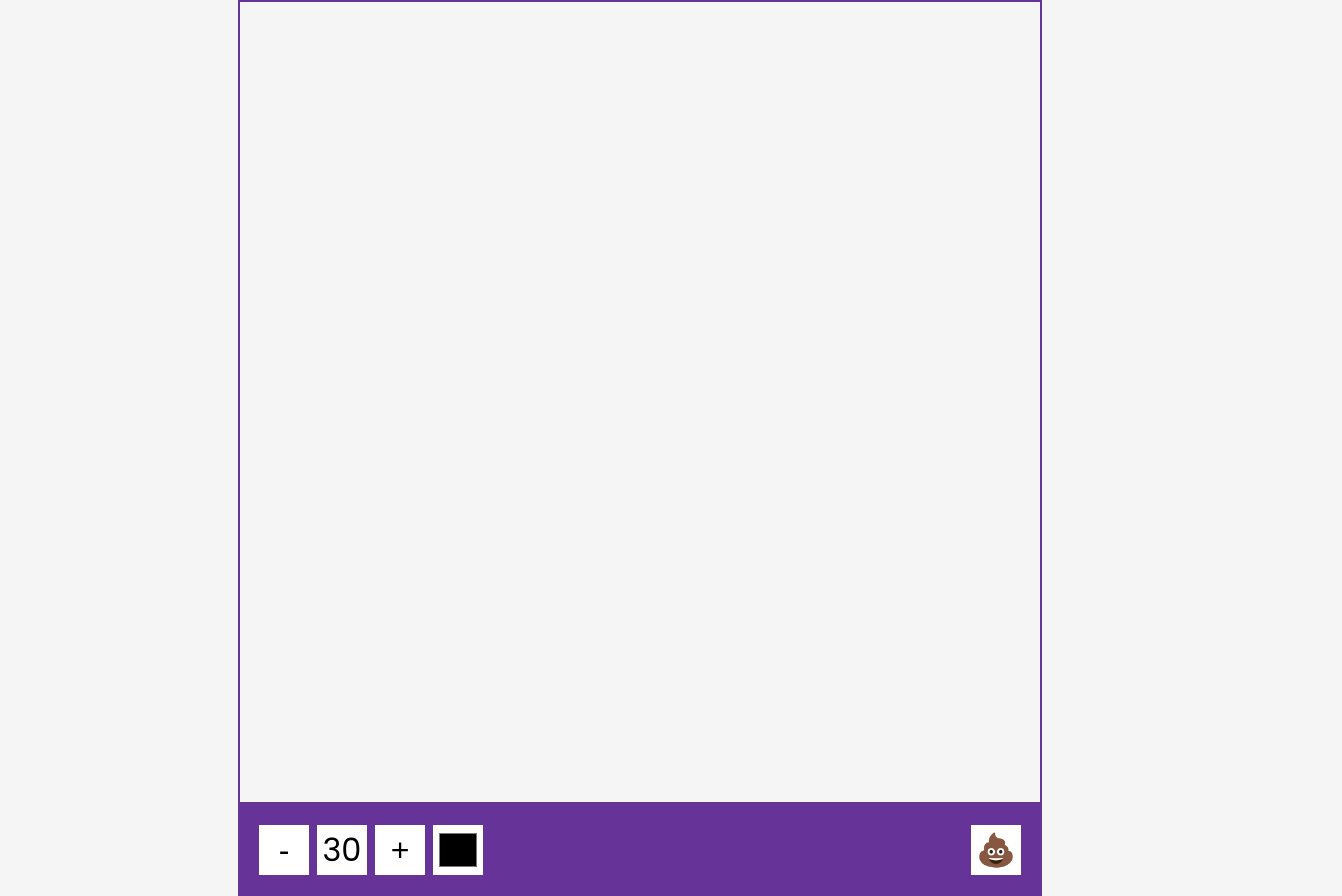
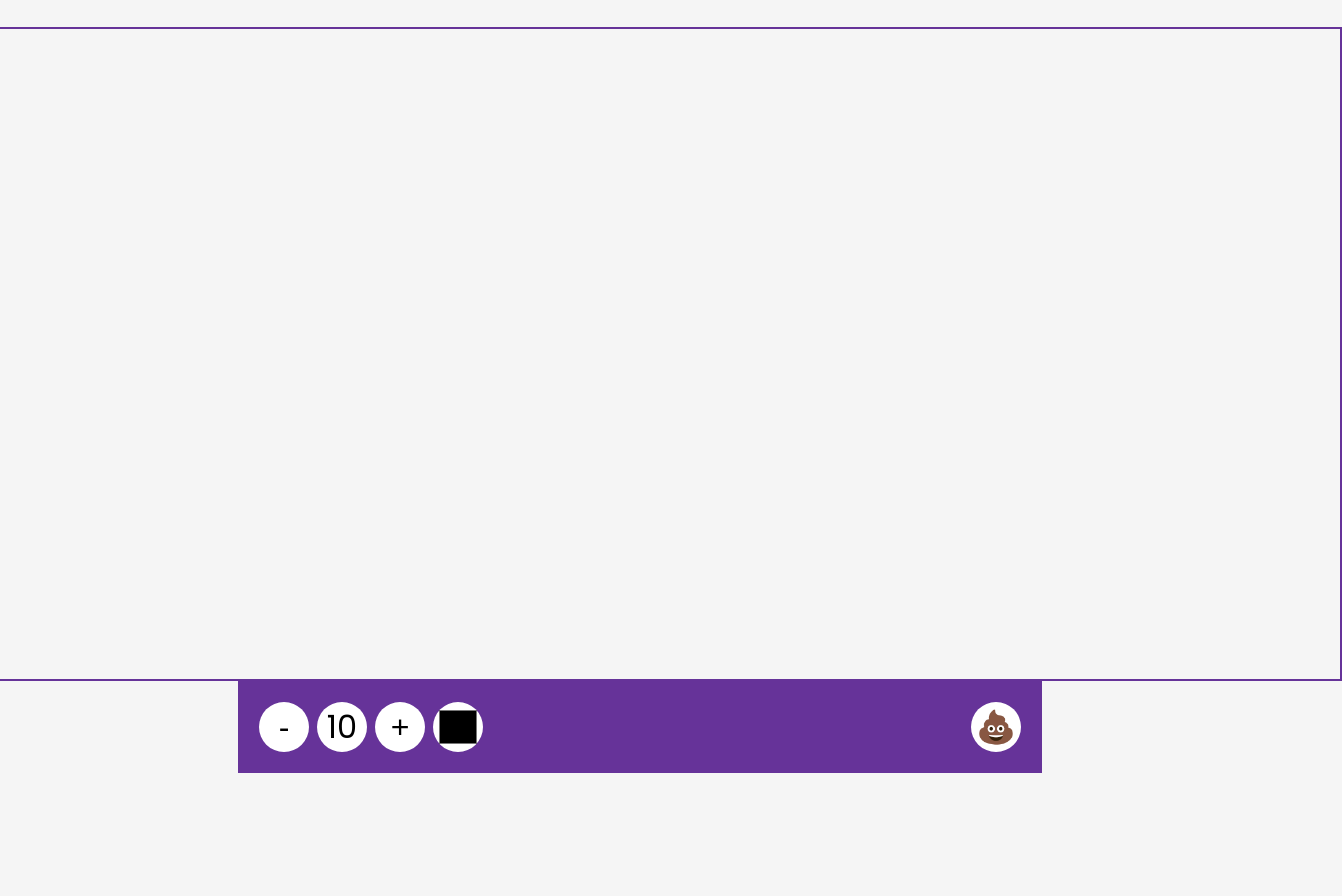
Before and after one commit to itz-khushi/drawing-app, a plain HTML site: page index.html in a window 1280 px wide. Shown: the whole page, 1342 px wide, since content can reach past the window. After the commit the page ends 800 px from the top, so only its background shows below. Drawn offline with Linux system fonts and the light colour scheme.

Commit message:
made UI changes

```diff
--- a/index.html
+++ b/index.html
@@ -1,5 +1,6 @@
 <!DOCTYPE html>
 <html lang="en">
+
 <head>
     <meta charset="UTF-8" />
     <meta name="viewport" content="width=device-width, initial-scale=1.0" />
@@ -7,14 +8,16 @@
     <link rel="stylesheet" href="style.css" />
     <script src="script.js" defer></script>
 </head>
+
 <body>
-        <canvas id="canvas" width="800" height="800"></canvas>
+    <canvas id="canvas" width="1400" height="650"></canvas>
     <div class="toolbox">
         <button id="decrease">-</button>
-            <span id="size">30</span>
+        <span id="size">10</span>
         <button id="increase">+</button>
         <input type="color" id="color" />
         <button id="clear">💩</button>
     </div>
 </body>
+
 </html>
--- a/script.js
+++ b/script.js
@@ -6,7 +6,7 @@ const colorEl = document.getElementById("color");
 const clearEl = document.getElementById("clear");
 const ctx = canvas.getContext("2d");
 
-let size = 30;
+let size = 10;
 let isPressed = false;
 let color = "black";
 let x = undefined;
--- a/style.css
+++ b/style.css
@@ -27,9 +27,10 @@ canvas {
     width: 804px;
 }
 
-.toolbox > * {
+.toolbox>* {
     background-color: #fff;
     border: none;
+    border-radius: 50px;
     display: inline-flex;
     align-items: center;
     justify-content: center;
@@ -40,6 +41,6 @@ canvas {
     width: 50px;
 }
 
-.toolbox > *:last-child {
+.toolbox>*:last-child {
     margin-left: auto;
 }
```
Also changed, not shown: 1 other file. Lines whose indentation alone changed are shown as unchanged.
